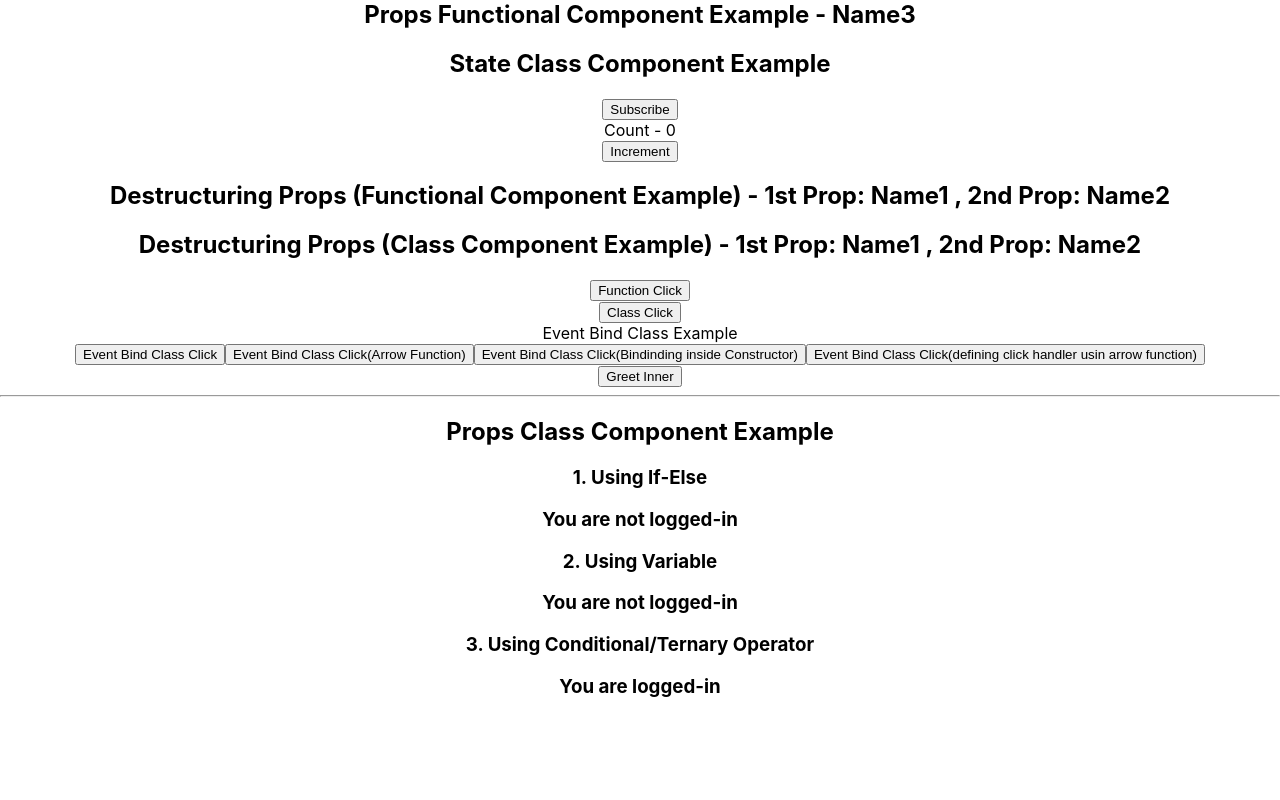
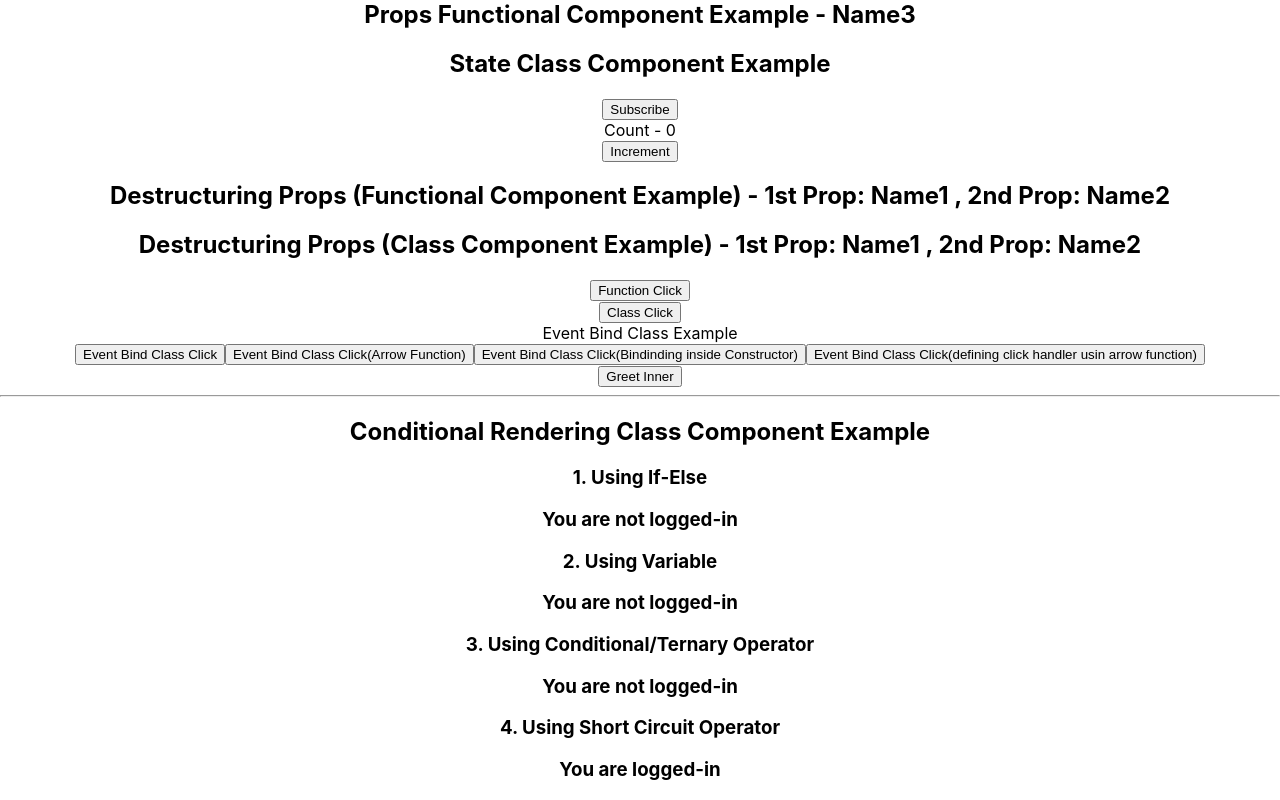
Before and after one commit to sagarteria/Sample-Create-React-App, a React (Create React App) app: page / in a window 1280 px wide. Shown: the part 420-1220 px from the top of the page. Before the commit the page ends 1136 px from the top, so only its background shows below. Built offline with nearby package versions, Linux system fonts and the light colour scheme.

Commit message:
Conditional rendering -  4. Using Short Circuit operator plus updated heading for not logged in for ternary operator

```diff
--- a/src/App.js
+++ b/src/App.js
@@ -16,6 +16,7 @@ import OuterComponent from "./components/ChildParentCommunication/OuterComponent
 import ClassCompIfElse from "./components/ConditionalRendering/ClassCompIfElse";
 import ClassCompVariable from "./components/ConditionalRendering/ClassCompVariable";
 import ClassCompTernaryOperator from "./components/ConditionalRendering/ClassCompTernaryOperator";
+import ClassCompShortCircuitOperator from "./components/ConditionalRendering/ClassCompShortCircuitOperator";
 
 function App() {
   return (
@@ -53,8 +54,10 @@ function App() {
       <ClassCompIfElse />
       {/* 2. Using variable */}
       <ClassCompVariable />
-      {/* 3. Using Ternary Operator */}
+      {/* 3. Using ternary operator */}
       <ClassCompTernaryOperator />
+      {/* 4. Short circuit operator */}
+      <ClassCompShortCircuitOperator />
     </div>
   );
 }
--- a/src/components/ConditionalRendering/ClassCompIfElse.js
+++ b/src/components/ConditionalRendering/ClassCompIfElse.js
@@ -14,7 +14,7 @@ class ClassCompIfElse extends Component {
       return (
         <div>
           <hr />
-          <h2>Props Class Component Example</h2>
+          <h2>Conditional Rendering Class Component Example</h2>
           <h3>1. Using If-Else</h3>
           <h3>You are logged-in </h3>
         </div>
@@ -23,7 +23,7 @@ class ClassCompIfElse extends Component {
       return (
         <div>
           <hr />
-          <h2>Props Class Component Example</h2>
+          <h2>Conditional Rendering Class Component Example</h2>
           <h3>1. Using If-Else</h3>
           <h3>You are not logged-in </h3>
         </div>
--- /dev/null
+++ b/src/components/ConditionalRendering/ClassCompShortCircuitOperator.js
@@ -0,0 +1,24 @@
+import React, { Component } from "react";
+
+class ClassCompShortCircuitOperator extends Component {
+
+  constructor(props) {
+    super();
+    this.state = {
+      isLoggedIn: true
+    }
+  }
+
+  render() {
+
+    return (
+      this.state.isLoggedIn &&
+        <div>
+          <h3>4. Using Short Circuit Operator</h3>
+          <h3>You are logged-in </h3>
+        </div>
+    )
+  }
+}
+
+export default ClassCompShortCircuitOperator;
--- a/src/components/ConditionalRendering/ClassCompTernaryOperator.js
+++ b/src/components/ConditionalRendering/ClassCompTernaryOperator.js
@@ -19,7 +19,7 @@ class ClassCompTernaryOperator extends Component {
         </div> :
         <div>
           <h3>3. Using Conditional/Ternary Operator</h3>
-          <h3>You are logged-in </h3>
+          <h3>You are not logged-in </h3>
       </div>
     )
   }
```
